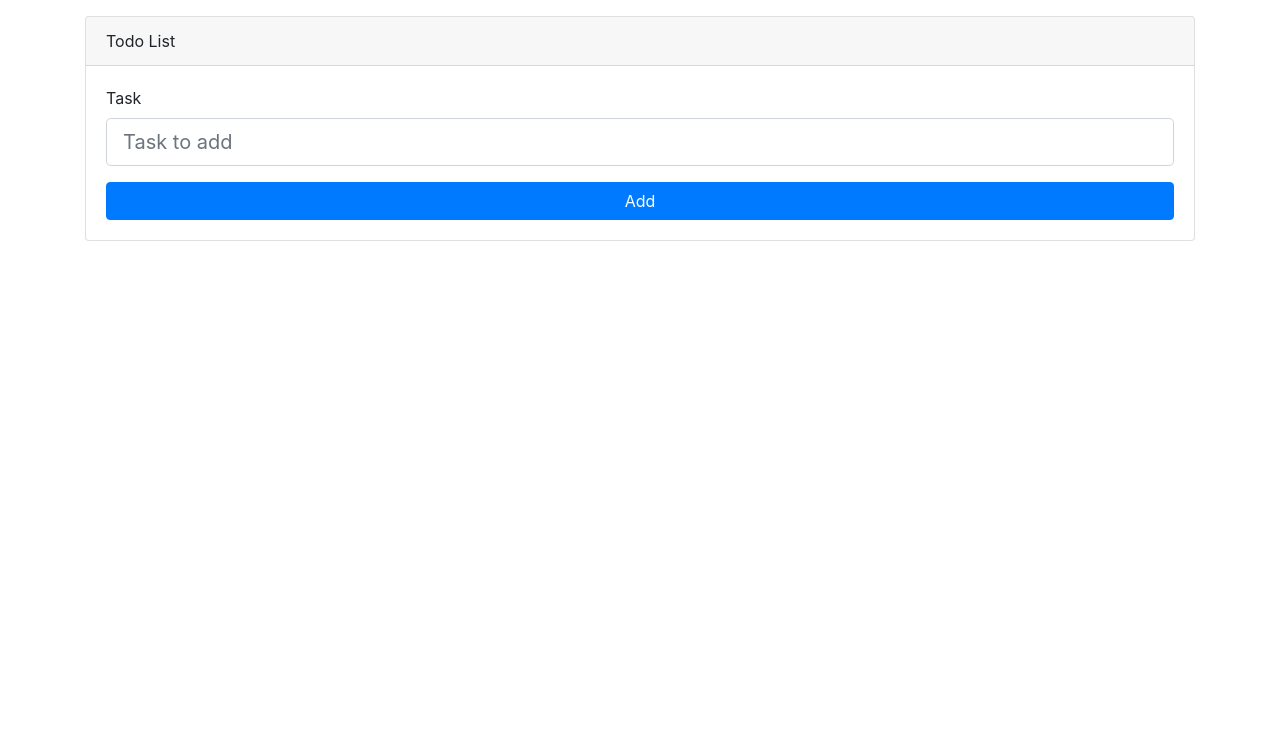
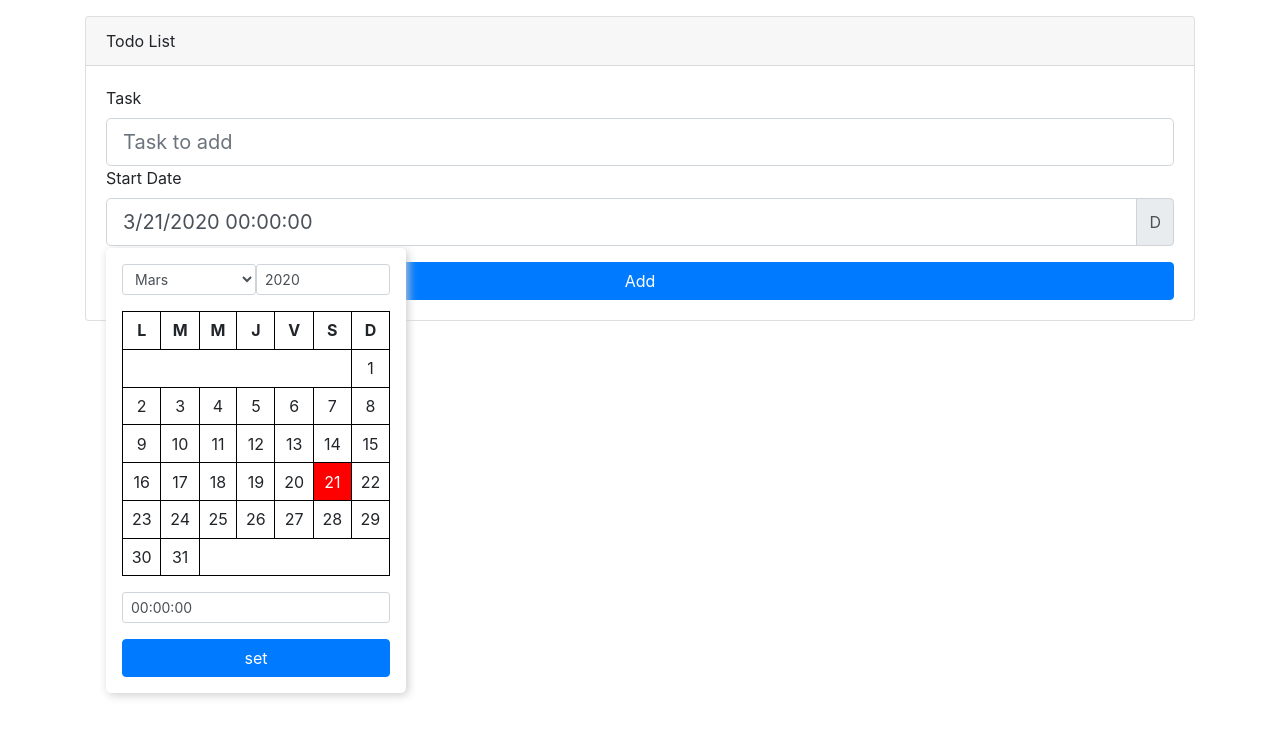
Before and after one commit to MGuillaumeF/todolist-react, a React (Create React App) app: page / in a window 1280 px wide. Shown: the top 736 px of the page. Built offline with nearby package versions, Linux system fonts and the light colour scheme.

Commit message:
Add DatetimePicker

```diff
--- /dev/null
+++ b/src/components/datetime-picker/DatetimePicker.css
@@ -0,0 +1,25 @@
+#calendar {
+    width : 300px;
+    /*border : 1px solid black;*/
+    /*padding : 1.5em;*/
+    border-radius : 5px;
+    box-shadow: 2px 2px 10px #ccc;
+    position: absolute;
+    transform: translate(0, 50px);
+    background-color: white;
+}
+#calendar td:not(.empty),
+#calendar tbody,
+#calendar th {
+    padding : 0.4em;
+    border : 1px solid black;
+    text-align: center;
+}
+#calendar td:not(.empty):hover,
+#calendar td#selected-day {
+    color :white;
+    background-color: red;
+}
+#calendar td {
+    cursor: pointer;
+}
--- /dev/null
+++ b/src/components/datetime-picker/DatetimePicker.tsx
@@ -0,0 +1,145 @@
+import * as React from 'react';
+import './DatetimePicker.css';
+
+export interface IDatetimePickerProps {
+}
+
+export default function DatetimePicker(props: IDatetimePickerProps) {
+    const [selectedDate, setSelectedDate] = React.useState(new Date());
+    const [selectedMonth, setSelectedMonth] = React.useState(new Date().getMonth());
+    const [selectedYear, setSelectedYear] = React.useState(new Date().getFullYear());
+    const [selectedTime, setSelectedTime] = React.useState('00:00:00');
+    const [calendarShow, setCalendarShow] = React.useState(true);
+
+    const onChangeDate = (event : any) => {
+        if (event.target.innerHtml !== '') {
+            let nDate = new Date(selectedDate);
+            nDate.setDate(event.target.textContent);
+            setSelectedDate(nDate);
+        }
+    };
+
+    const onChangeMonth = (event : any) => {
+        let nDate = new Date(selectedDate);
+        nDate.setMonth(event.target.value);
+        setSelectedDate(nDate);
+        setSelectedMonth(nDate.getMonth());
+    };
+
+    const onChangeYear = (event : any) => {
+        let nDate = new Date(selectedDate);
+        nDate.setFullYear(event.target.value);
+        setSelectedDate(nDate);
+        setSelectedYear(nDate.getFullYear());
+    };
+
+    const onChangeTime = (event : any) => {
+        if (/^(?:(?:[0-2])|(?:2[0-3])|(?:[0-1][0-9])):(?:(?:[0-5])|(?:[0-5][0-9])):(?:(?:[0-5])|(?:[0-5][0-9]))$/.test(event.target.value.trim())) {
+            setSelectedTime(event.target.value.trim());
+        }
+    };
+
+    const displayCalendar = () => {
+        //const convertDay : Array<string> = ['Dimanche', 'Lundi', 'Mardi', 'Mercredi', 'Jeudi', 'Vendredi', 'Samedi'];
+        const convertMonth : Array<string> = ['Janvier', 'Février', 'Mars', 'Avril', 'Mai', 'Juin', 'Juillet', 'Août', 'Septembre', 'Octobre', 'Novembre', 'Décembre'];
+        const nbDaysPerMonth : Array<Number> = [31, 28, 31, 30, 31, 30, 31, 31, 30, 31, 30, 31];
+
+        const date = selectedDate.getDate();
+
+        const tbDays : any = [];
+        const tbWeeks : any = [];
+
+        const startDayOfMonth = new Date(selectedDate);
+        startDayOfMonth.setDate(1);
+        let emptyCelSize : Number;
+
+        if (startDayOfMonth.getDay() === 0) {
+            emptyCelSize = 6;
+        } else {
+            emptyCelSize = startDayOfMonth.getDay() - 1;
+        }
+
+        if (emptyCelSize) {
+            for (let i = 0; i < emptyCelSize; i += 1) {
+                tbDays.push((<td key={'id_tde_' + i} className='empty'></td>));
+            }
+        }
+
+        for (let i = 0; i < nbDaysPerMonth[selectedMonth]; i += 1) {
+            tbDays.push((<td key={'id_td_' + i}  id={i+1 === date ? 'selected-day' : undefined}>{i + 1}</td>));
+        }
+
+        for (let i = 0; i < tbDays.length / 7; i += 1) {
+            tbWeeks.push((<tr key={'id_tr_' + i} >{tbDays.slice(i * 7, i * 7 + 7)}</tr>));
+        }
+
+
+        return (
+            <div className='container'>
+                <div className="row px-3 pt-3">
+                    <select className='form-control form-control-sm col' name="month" id="" value={selectedMonth}
+                     onChange={onChangeMonth}
+                    >
+                        {convertMonth.map((element, index) => {
+                            return (<option key={'id_opti_' + index} value={index}>{element}</option>)
+                        })}
+                    </select>
+                    <input className='form-control form-control-sm col' type="number" value={selectedYear} onChange={onChangeYear}/>
+                </div>
+                <div className="row px-3">
+                <table className="col my-3">
+                    <thead>
+                        <tr>
+                            <th>L</th>
+                            <th>M</th>
+                            <th>M</th>
+                            <th>J</th>
+                            <th>V</th>
+                            <th>S</th>
+                            <th>D</th>
+                        </tr>
+                    </thead>
+                    <tbody onClick={onChangeDate}>
+                        {tbWeeks.map((element : any) => {
+                            return element
+                        })}
+                    </tbody>
+                </table>
+                </div>
+                <div className="row px-3">
+                <input
+                    className='form-control form-control-sm'
+                    type="text"
+                    value={selectedTime}
+                    onChange={onChangeTime}
+                />
+                </div>
+                <div className="row px-3">
+                <input
+                    className='btn btn-primary col my-3'
+                    type="button"
+                    value='set'
+                />
+                </div>
+            </div>
+        )
+    };
+    return (
+        <React.Fragment>
+            {calendarShow && <div id='calendar'>
+                {displayCalendar()}
+            </div>}
+            <div className="input-group">
+                <input
+                    type='text'
+                    value={selectedDate.toLocaleDateString() + ' ' + selectedTime}
+                    className='form-control form-control-lg'
+                    onChange={(event :any)=> {console.log(event.target.value)}}
+                />
+                <div className="input-group-append">
+                <span onClick={() => setCalendarShow(true)} className="input-group-text">D</span>
+                </div>
+            </div>
+        </React.Fragment>
+  );
+}
--- a/src/components/todo/Todo.tsx
+++ b/src/components/todo/Todo.tsx
@@ -3,6 +3,7 @@ import {useState, Fragment} from 'react';
 import 'bootstrap/dist/css/bootstrap.min.css';
 import '@fortawesome/fontawesome-free/css/all.css';
 import { EMPTY_STRING, EMPTY_STRING_ARRAY, TODO_NAME_VALIDATION_PATTERN } from '../../utils';
+import DatetimePicker from '../datetime-picker/DatetimePicker';
 
 /**
  * The component with todo form and todo list
@@ -99,6 +100,11 @@ export default function Todo() {
                                 onChange={onChange}
                                 value={task}
                             />
+                            <label
+                                htmlFor="start-date"
+                                className={task.length > 0 ? getValidationClassName('text-success', 'text-danger') : ''}
+                            >Start Date</label>
+                            <DatetimePicker/>
                         </div>
                         <button className="btn btn-primary btn-block">Add</button>
                     </form>
```
